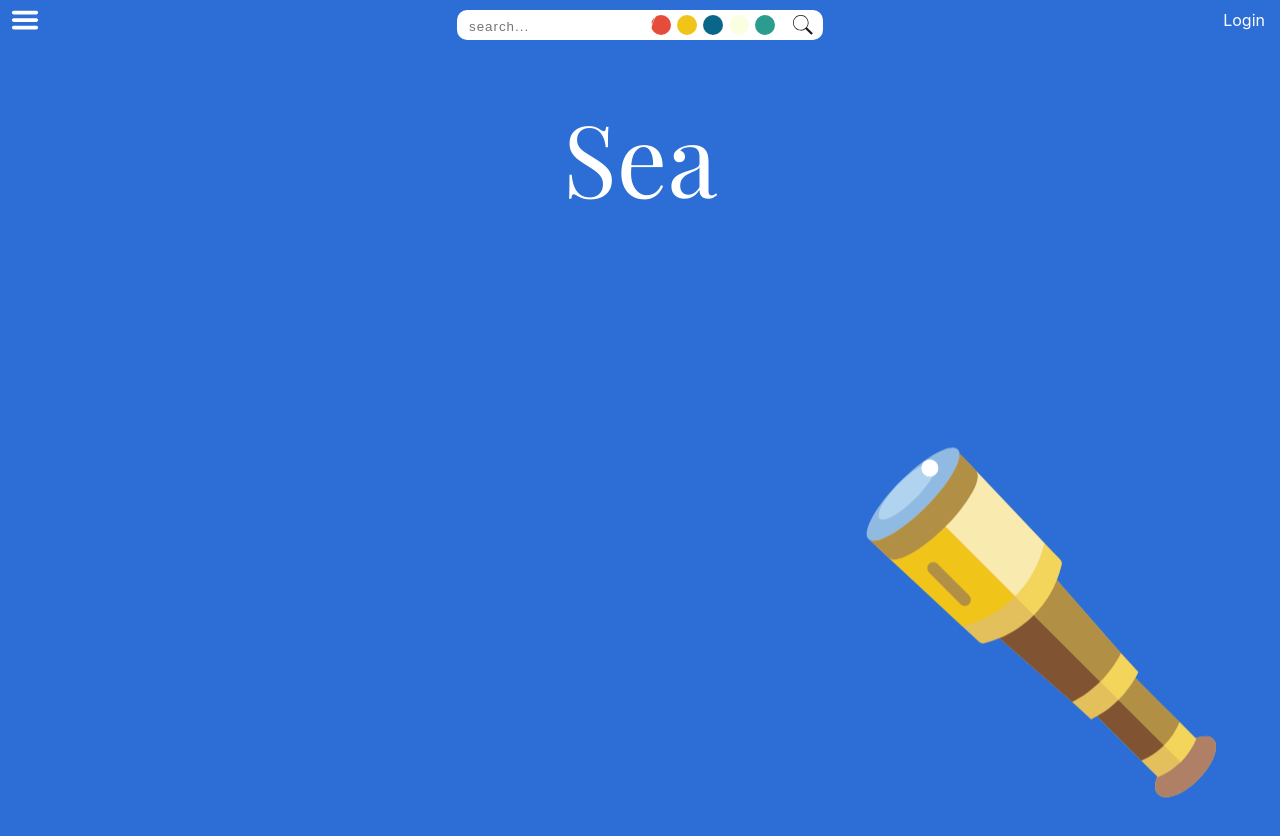
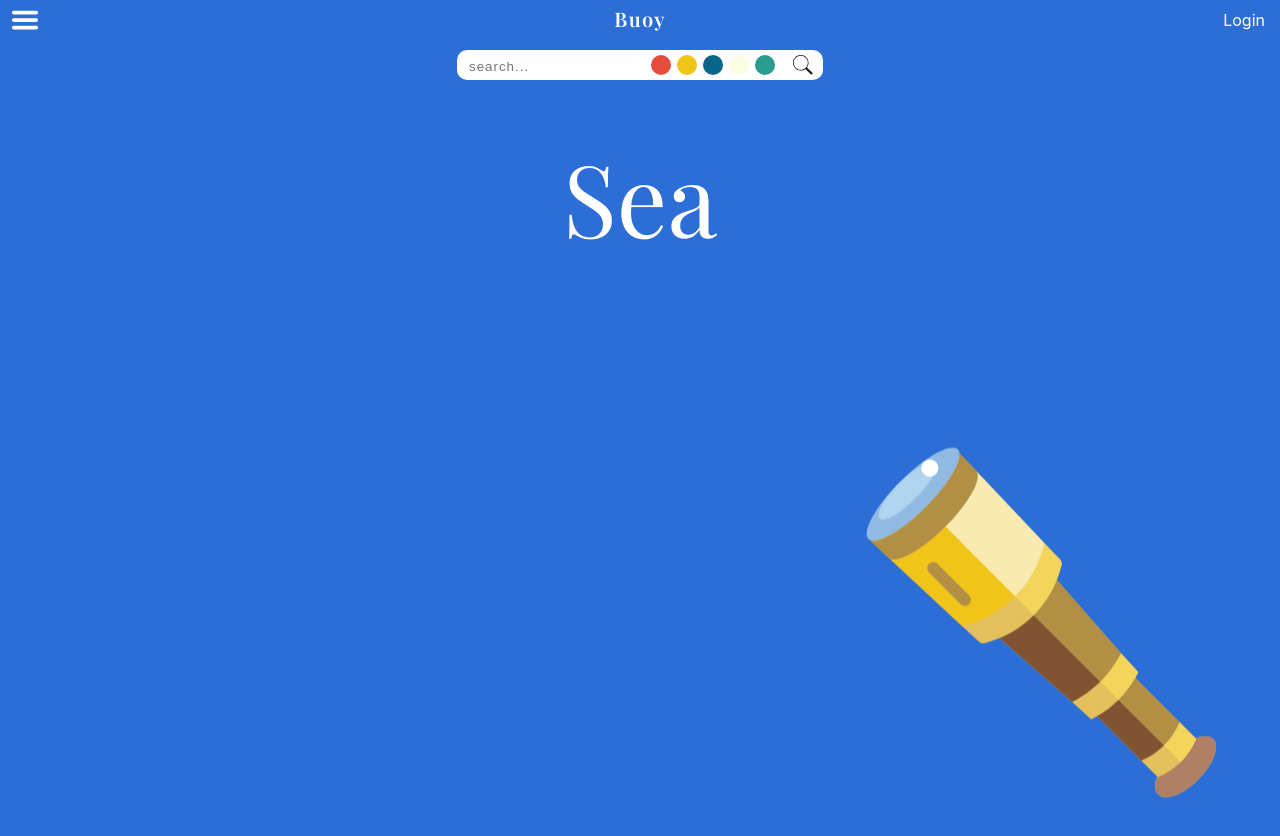
Before and after one commit to indianakuffer/Buoy, a React (Create React App) app in the folder client/: page /sea in a window 1280 px wide. Shown: the top 836 px of the page. Built offline with nearby package versions, Linux system fonts and the light colour scheme.

Commit message:
add sea autoscrolling

```diff
--- a/client/src/components/Header.jsx
+++ b/client/src/components/Header.jsx
@@ -21,6 +21,10 @@ const Hamburger = styled.img`
   cursor: pointer;
 `
 const Home = styled(Link)`
+  position: absolute;
+  width: calc(20vw);
+  margin: 0 40vw;
+  text-align: center;
   color: inherit;
   text-decoration: none;
   font-family: 'Playfair Display', serif;
--- a/client/src/components/SearchBar.jsx
+++ b/client/src/components/SearchBar.jsx
@@ -15,7 +15,7 @@ const SearchBarContainer = styled.div`
       outline: none;
     }
   }
-  margin-top: 10px;
+  margin-top: 50px;
 `
 const MagnifyingGlass = styled.button`
   width: 20px;
--- a/client/src/components/screens/Sea.jsx
+++ b/client/src/components/screens/Sea.jsx
@@ -10,14 +10,13 @@ const SeaContainer = styled.div`
   flex-flow: column;
   align-items: center;
   user-select: none;
-  overflow: hidden;
 `
 const Art = styled.img`
   position: absolute;
   height: 350px;
   bottom: 20px;
   right: 5%;
-  z-index: -1;
+  z-index: -3;
   animation: sineFlip 6s alternate infinite ease-in-out;
   transform: scaleX(-1);
   @keyframes sineFlip {
@@ -26,24 +25,45 @@ const Art = styled.img`
 `
 const ThoughtsFeed = styled.div`
   display: flex;
+  position: absolute;
   flex-flow: column;
   min-width: 300px;
-  margin-top: 50px;
   height: 70vh;
-  overflow: auto;
-  ::-webkit-scrollbar {
-    width: 0px;
-    background: transparent;
+  z-index: -2;
+  >* {
+    margin-bottom: 45px;
   }
-  >* {
-    margin: 45px 0;
+  animation: scrollUp 5000s linear;
+  @keyframes scrollUp {
+    from {top: 100vh};
+    to { top: -10000vh};
   }
+`
+const TopCurtain = styled.div`
+  position: absolute;
+  background: #2c6ed5;
+  width: 100vw;
+  height: 200px;
+  z-index: -1;
 `
 
 export default function Sea(props) {
   const [thoughtList, setThoughtList] = useState(null)
+  let [offset, setOffset] = useState(0)
 
-  useEffect(() => { if (props.currentUser) { fetchThoughts() } }, [props.currentUser])
+  useEffect(() => {
+    if (props.currentUser) { fetchThoughts() }
+    window.addEventListener('wheel', handleScroll)
+    window.addEventListener('touchmove', handleScroll)
+    return () => {
+      window.removeEventListener('wheel', handleScroll)
+      window.removeEventListener('touchmove', handleScroll)
+    }
+  }, [props.currentUser])
+
+  const handleScroll = (e) => {
+    setOffset(offset -= e.deltaY)
+  }
 
   const fetchThoughts = async () => {
     const resp = await getAllThoughts()
@@ -58,8 +78,9 @@ export default function Sea(props) {
   return (
     <SeaContainer>
       <SearchBar fetchThoughts={fetchThoughts} filterThoughts={filterThoughts} />
-      <Title>Sea</Title>
-      <ThoughtsFeed>
+      <TopCurtain />
+      <Title style={{ backgroundColor: '#2c6ed5' }}>Sea</Title>
+      <ThoughtsFeed style={{ transform: `translateY(${offset}px)` }}>
         {thoughtList &&
           thoughtList.map(thought => (
             <ThoughtListing
@@ -72,6 +93,7 @@ export default function Sea(props) {
           ))
         }
       </ThoughtsFeed>
+
       <Art src={require('../../images/telescope.svg')} alt='message in a bottle' />
     </SeaContainer>
   )
--- a/client/src/components/shared/Title.jsx
+++ b/client/src/components/shared/Title.jsx
@@ -2,15 +2,19 @@ import React from 'react'
 import styled from 'styled-components'
 
 const TitleContainer = styled.h1`
+  position: relative;
   font-family: 'Playfair Display', serif;
   font-weight: ${props => props.fontWeight ? props.fontWeight : 400};
   font-size: ${props => props.fontSize ? props.fontSize : '100px'};
   margin: ${props => props.margin ? props.margin : '50px 0 0 0'};
+  width: 100vw;
+  text-align: center;
 `
 
 export default function Title(props) {
   return (
     <TitleContainer
+      style={props.style}
       fontSize={props.fontSize}
       fontWeight={props.fontWeight}
       color={props.color}
```
Also changed, not shown: 1 other file (tests, documents, lock files or other folders).
